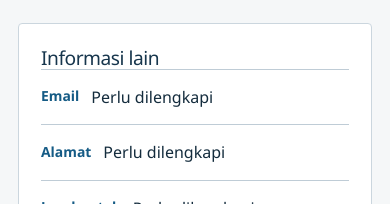
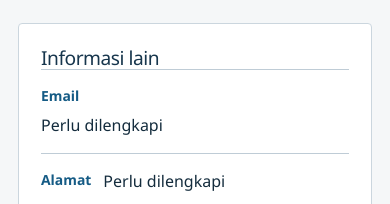
Before and after one commit to mzynarifin/cahaya-haluan-pulau, a Next.js app: page /kontak in a window 390 px wide. Shown: the part 591-795 px from the top of the page. Built offline with nearby package versions, Linux system fonts and the light colour scheme; no server answers; the database is empty.

Commit message:
Improve mobile contact email layout

```diff
--- a/src/app/(public)/kontak/page.tsx
+++ b/src/app/(public)/kontak/page.tsx
@@ -37,8 +37,8 @@ export default async function Contact() {
           </a>
         </> : <div className="notice">Nomor WhatsApp resmi belum tersedia. Silakan gunakan informasi kontak lain yang tercantum di halaman ini.</div>}
       </div>
-      <div className="content-card"><h3>Informasi lain</h3><ul className="inline-list">
-        <li><strong>Email</strong> {email ? <a href={`mailto:${email}`} className="link-arrow">{email}</a> : "Perlu dilengkapi"}</li>
+      <div className="content-card"><h3>Informasi lain</h3><ul className="inline-list contact-info-list">
+        <li className="contact-email-row"><strong>Email</strong> {email ? <a href={`mailto:${email}`} className="link-arrow contact-email">{email}</a> : "Perlu dilengkapi"}</li>
         <li><strong>Alamat</strong> {String(contact.publicAddress || "Perlu dilengkapi")}</li>
         <li><strong>Jam kontak</strong> {String(contact.contactHours || "Perlu dilengkapi")}</li>
       </ul></div>
--- a/src/app/institutional.css
+++ b/src/app/institutional.css
@@ -98,6 +98,10 @@ p { color: var(--muted); }
 .inline-list { border-top-color: #bfccd6; }
 .inline-list li { border-bottom-color: #bfccd6; gap: 20px; }
 .inline-list strong { color: var(--primary); }
+.contact-info-list .contact-email-row { align-items: flex-start; }
+.contact-info-list .contact-email-row strong { flex: 0 0 5.25rem; padding-top: .1rem; }
+.contact-info-list .contact-email { display: block; flex: 1 1 0%; min-inline-size: 0; overflow-wrap: anywhere; word-break: normal; line-height: 1.55; text-decoration: underline; text-decoration-color: #b8d2e3; text-underline-offset: .2em; }
+.contact-info-list .contact-email:hover { text-decoration-color: currentColor; }
 .page-enter .content-card, .content-card { border: 1px solid #cbd6de; border-radius: 4px; background: #fff; box-shadow: none; padding: clamp(22px, 2.3vw, 34px); }
 .page-enter .card-grid .content-card::before { height: 3px; background: #1d638b; }
 .card-grid { gap: 24px; }
@@ -343,6 +347,9 @@ p { color: var(--muted); }
   .section-head { margin-bottom: 24px; }
   .section .container > .eyebrow + h2 { margin-bottom: 20px; }
   .inline-list li { gap: 12px; padding-block: 14px; }
+  .contact-info-list .contact-email-row { flex-direction: column; align-items: stretch; gap: 4px; }
+  .contact-info-list .contact-email-row strong { flex: none; }
+  .contact-info-list .contact-email { flex: initial; width: 100%; }
   .searchbar { gap: 10px; margin: 0 0 24px; }
   .site-footer { padding-top: 44px; }
   .footer-grid { gap: 28px; }
```
